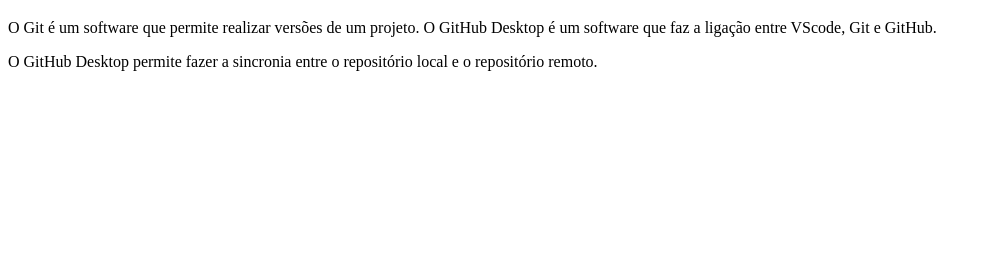
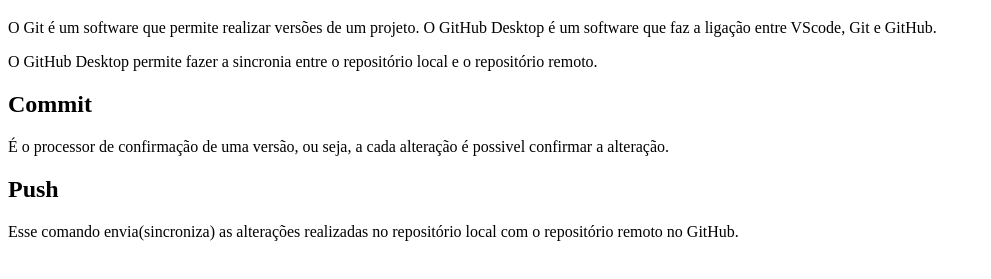
Before and after one commit to jonathanloboda/3infom, a plain HTML site: page index.html in a window 1280 px wide. Shown: the part 61-340 px from the top of the page, without its empty margins (0-991 px from the left). Drawn offline with Linux system fonts and the light colour scheme.

Commit message:
Update index.html

```diff
--- a/index.html
+++ b/index.html
@@ -13,5 +13,13 @@
     <p>
         O GitHub Desktop permite fazer a sincronia entre o repositório local e o repositório remoto.
     </p>
+    <h2>Commit</h2>
+    <p>
+        É o processor de confirmação de uma versão, ou seja, a cada alteração é possivel confirmar a alteração.
+    </p>
+    <h2>Push</h2>
+    <p>
+        Esse comando envia(sincroniza) as alterações realizadas no repositório local com o repositório remoto no GitHub.
+    </p>
 </body>
 </html>
```
